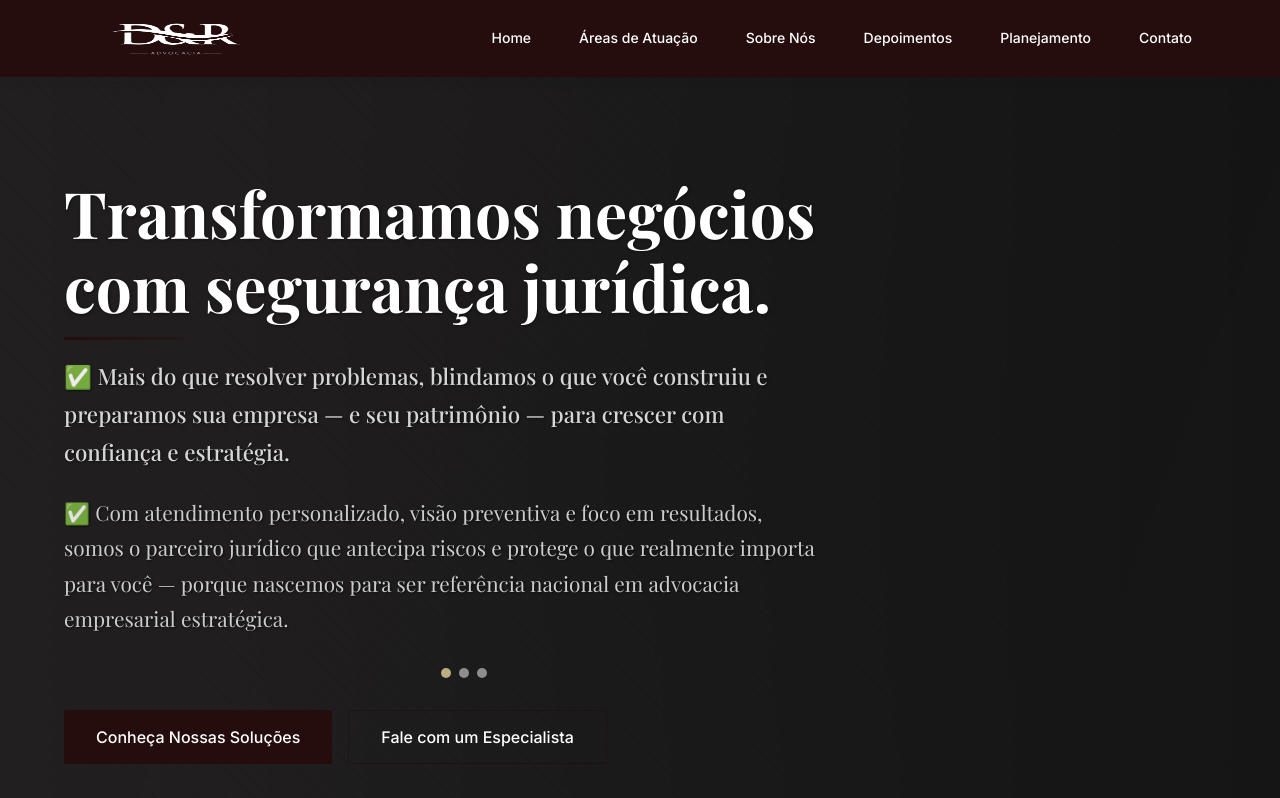
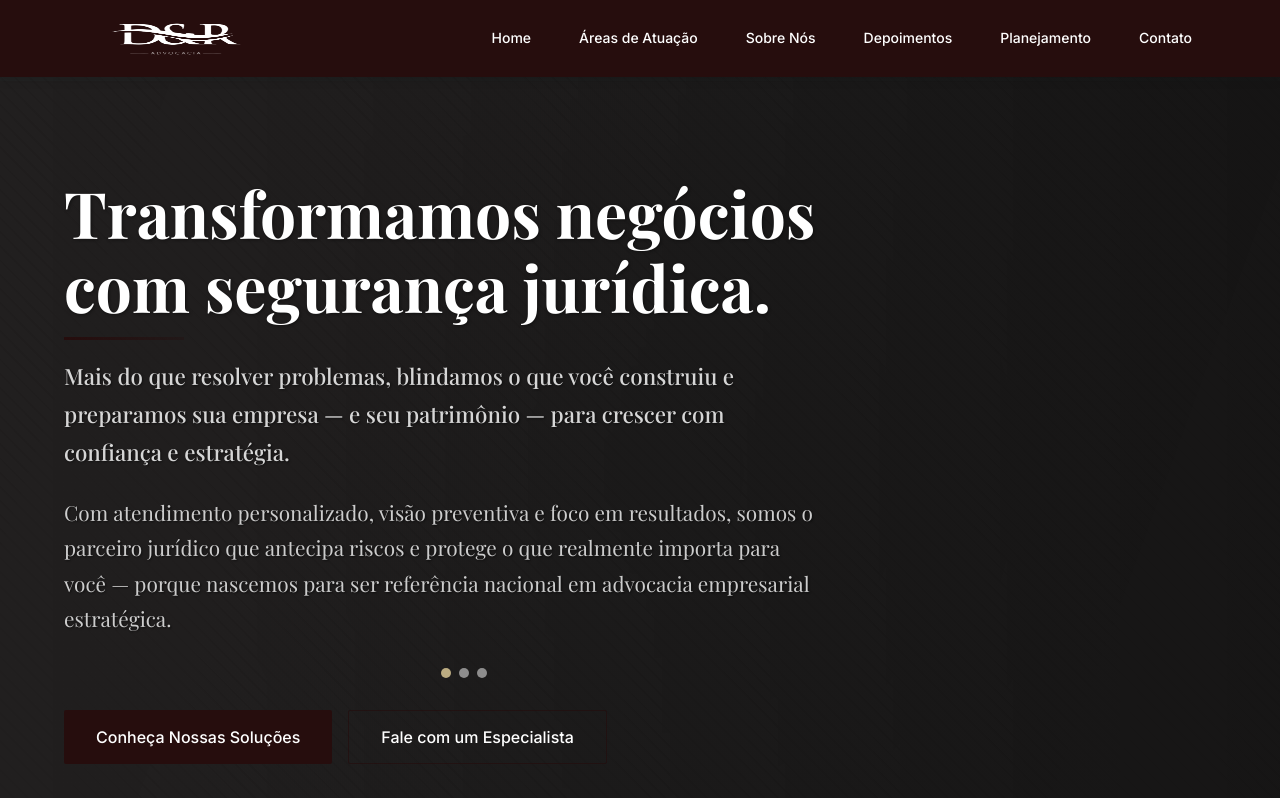
Before and after one commit to richarddiehlrs/site, a Next.js app: page / in a window 1280 px wide. Shown: the top 798 px of the page. Built offline with nearby package versions, Linux system fonts and the light colour scheme; what @mui/material-nextjs would draw is missing.

Commit message:
Remove símbolos de marca de verificação (✅) dos textos do carrossel

```diff
--- a/app/components/Hero.tsx
+++ b/app/components/Hero.tsx
@@ -34,22 +34,22 @@ const heroTexts = [
   {
     title: "Transformamos negócios com segurança jurídica.",
     content: [
-      "✅ Mais do que resolver problemas, blindamos o que você construiu e preparamos sua empresa — e seu patrimônio — para crescer com confiança e estratégia.",
-      "✅ Com atendimento personalizado, visão preventiva e foco em resultados, somos o parceiro jurídico que antecipa riscos e protege o que realmente importa para você — porque nascemos para ser referência nacional em advocacia empresarial estratégica."
+      "Mais do que resolver problemas, blindamos o que você construiu e preparamos sua empresa — e seu patrimônio — para crescer com confiança e estratégia.",
+      "Com atendimento personalizado, visão preventiva e foco em resultados, somos o parceiro jurídico que antecipa riscos e protege o que realmente importa para você — porque nascemos para ser referência nacional em advocacia empresarial estratégica."
     ]
   },
   {
     title: "O Que Faz da D&R uma Escolha Inteligente",
     content: [
-      "✅ Advocacia preventiva que evita problemas antes que aconteçam. Atuamos de forma estratégica para prevenir riscos jurídicos antes que se tornem conflitos ou processos — protegendo o patrimônio e o futuro do cliente.",
-      "✅ Atendimento personalizado que constrói confiança. Cada cliente é único. Nosso atendimento é próximo, contínuo e estratégico, com foco em relações duradouras."
+      "Advocacia preventiva que evita problemas antes que aconteçam. Atuamos de forma estratégica para prevenir riscos jurídicos antes que se tornem conflitos ou processos — protegendo o patrimônio e o futuro do cliente.",
+      "Atendimento personalizado que constrói confiança. Cada cliente é único. Nosso atendimento é próximo, contínuo e estratégico, com foco em relações duradouras."
     ]
   },
   {
     title: "Por que escolher a D&R Advocacia",
     content: [
-      "✅ Foco em educação jurídica que transforma conhecimento em poder. Empoderamos nossos clientes com conhecimento. Oferecemos conteúdos e orientações práticas para que estejam sempre um passo à frente.",
-      "✅ Multidisciplinaridade e estratégia integrada. Reunimos diferentes áreas do direito em um só lugar, com visão estratégica e soluções completas para empresas e famílias."
+      "Foco em educação jurídica que transforma conhecimento em poder. Empoderamos nossos clientes com conhecimento. Oferecemos conteúdos e orientações práticas para que estejam sempre um passo à frente.",
+      "Multidisciplinaridade e estratégia integrada. Reunimos diferentes áreas do direito em um só lugar, com visão estratégica e soluções completas para empresas e famílias."
     ]
   }
 ];
```
